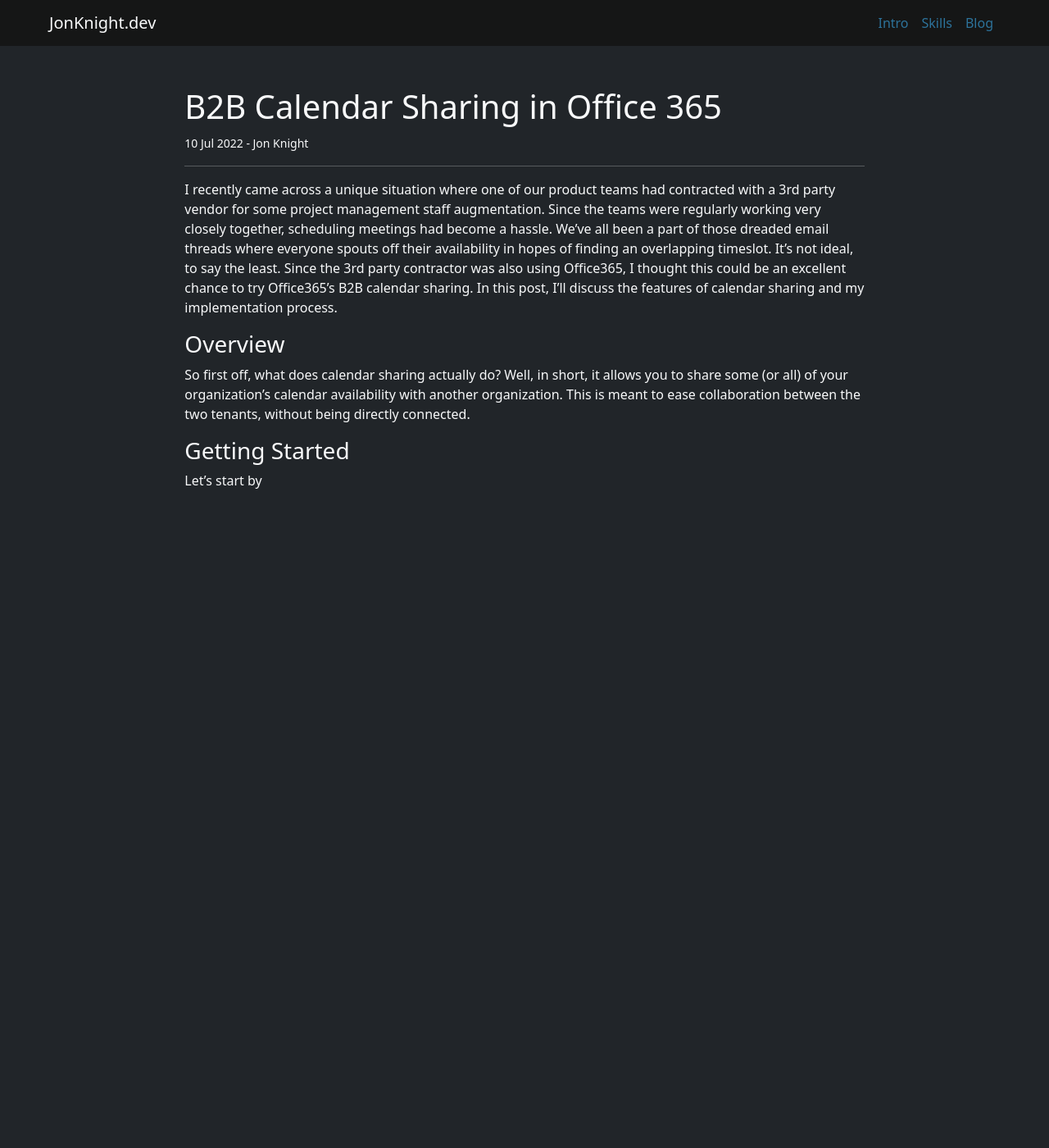
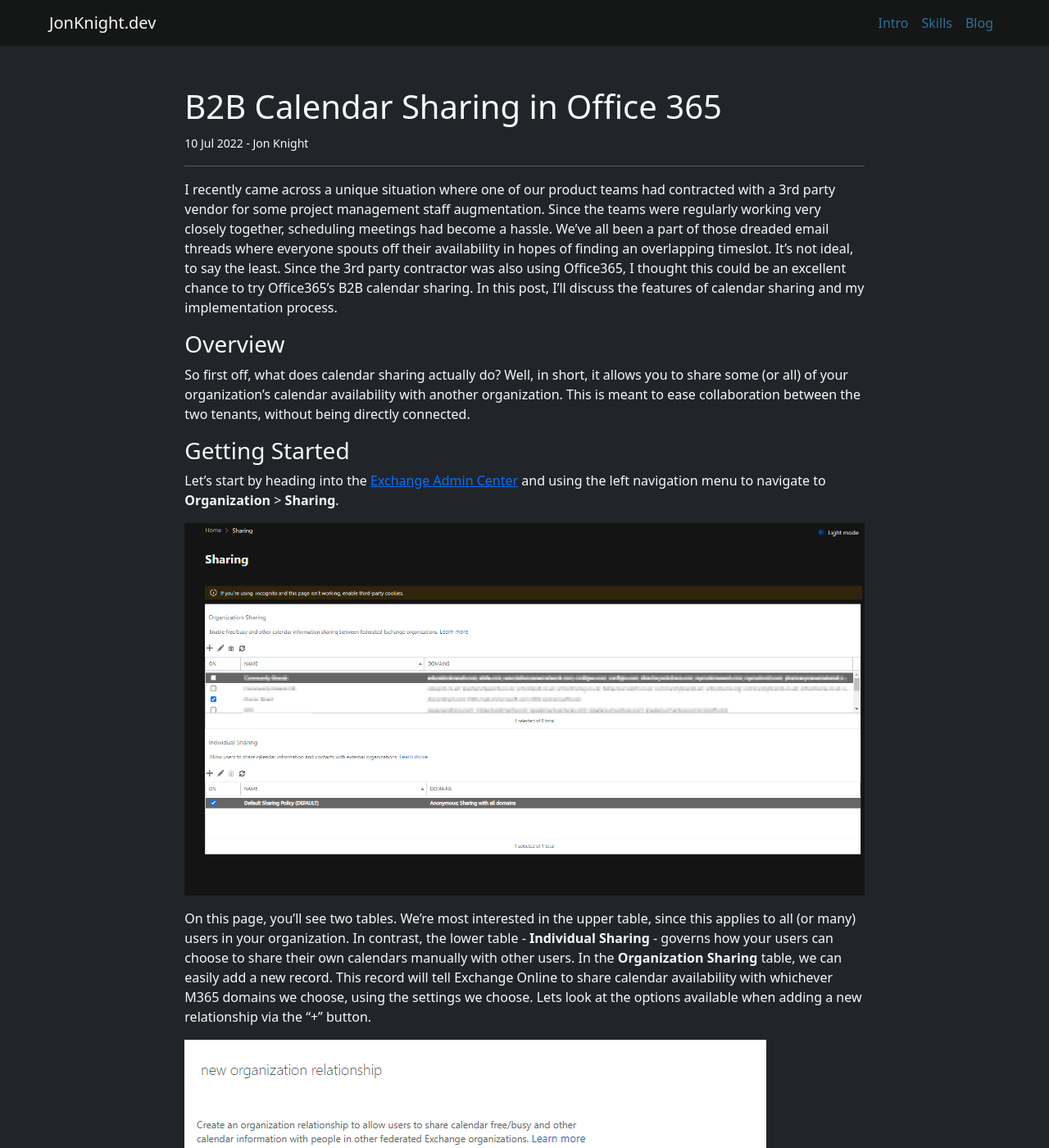
Before and after one commit to jmknight2/jonknight.dev, a Jekyll site: the page built from _posts/2022-07-10-b2b-calendar-sharing.markdown, in a window 1280 px wide and 1400 px high, scrolled down 314 px. Shown: the whole window at 82% size. Built offline with Jekyll 4.4.1, drawn with Linux system fonts in a browser that asks for light colours; before the commit the page ends 944 px from its top, so only the background shows below that; some of the changed text lies outside the part shown.

Commit message:
Finished 1st blog post Added new certification Added new Mimecast skill badge Small styling changes for better size response Added Google Analytics Tag

```diff
--- a/_layouts/default.html
+++ b/_layouts/default.html
@@ -23,6 +23,15 @@
   <link rel="stylesheet" href="/assets/css/FontAwesome/webfonts/all.css">
 
 </head>
+<!-- Google tag (gtag.js) -->
+<script async src="https://www.googletagmanager.com/gtag/js?id=G-5BXMGR6SGG"></script>
+<script>
+  window.dataLayer = window.dataLayer || [];
+  function gtag(){dataLayer.push(arguments);}
+  gtag('js', new Date());
+
+  gtag('config', 'G-5BXMGR6SGG');
+</script>
 
 <body class="bg-dark">
     {% include navigation.html %}
--- a/_layouts/post.html
+++ b/_layouts/post.html
@@ -5,7 +5,7 @@
 <header class="masthead" style="background-image: url('/assets/images/post_hero_images/{{ page.hero_img }}')">
 </header>
 <div class="row bg-dark py-3 mx-0">
-    <div class="col-lg-8 offset-lg-2 text-light">
+    <div class="col-lg-8 offset-lg-2 text-light post-container">
         <h1>{{ page.title }}</h1>
         <small>{{ page.date | date_to_string }} - {{ page.author }}</small>
         <hr/>
--- a/_posts/2022-07-10-b2b-calendar-sharing.markdown
+++ b/_posts/2022-07-10-b2b-calendar-sharing.markdown
@@ -15,8 +15,16 @@
 
 ### Getting Started
 
-Let's start by
+Let's start by heading into the [Exchange Admin Center](https://admin.exchange.microsoft.com) and using the left navigation menu to navigate to **Organization** > **Sharing**.
 
-[jekyll-docs]: https://jekyllrb.com/docs/home
-[jekyll-gh]:   https://github.com/jekyll/jekyll
-[jekyll-talk]: https://talk.jekyllrb.com/
+![Sharing Admin Center](/assets/images/post_imgs/Sharing_Admin_Center.png)
+
+On this page, you'll see two tables. We're most interested in the upper table, since this applies to all (or many) users in your organization. In contrast, the lower table - **Individual Sharing** - governs how your users can choose to share their own calendars manually with other users. In the **Organization Sharing** table, we can easily add a new record. This record will tell Exchange Online to share calendar availability with whichever M365 domains we choose, using the settings we choose. Lets look at the options available when adding a new relationship via the "+" button.
+
+![Add new sharing relationship pop-up](/assets/images/post_imgs/Sharing_Add_New.png)
+
+After we choose a display name for the relationship itself, we need to choose the domains with which we'll share our calendars. It's important to note that once you enter any domain here, Microsoft will search for the tenant that currenty controls that domain, and after submitting this form it will add **all** of those domains to the relationship. This can be limited to a smaller set of domains later though.
+
+We'll then choose what type of data to share with this tenant, i.e. free/busy or full detail. We can also choose to only share the calendars of specific user groups, however these groups must be mail-enabled security groups. Distribution Groups or 365 groups will not work here.
+
+After clicking Save, Microsoft will query for any other domains associtated to the referenced tenant, and then enable calendar sharing. After a short sync time, users at the external organization will begin seeing your users' calendar availability. Keep in mind though, this sync is one-way only. That means if you want your users to see the availability of the external org, they will need to follow these same steps in their tenant.
--- a/assets/css/site.css
+++ b/assets/css/site.css
@@ -73,6 +73,11 @@
     background-attachment: scroll;
 }
 
+.post-container > p > img {
+    max-width: 100%;
+    height: auto;
+}
+
 @media only screen and (min-width: 601px) {
     .nav-link {
         color: rgb(45, 115, 155);
```
Also changed, not shown: _data/skills_cloud.yml (+8 -3 lines), index.html (+22 -6 lines), assets/images/Mimecast_Logo.png (added), assets/images/certifications/microsoft-365-certified-fundamentals.png (added), assets/images/post_imgs/Sharing_Add_New.png (added), assets/images/post_imgs/Sharing_Admin_Center.png (added).
